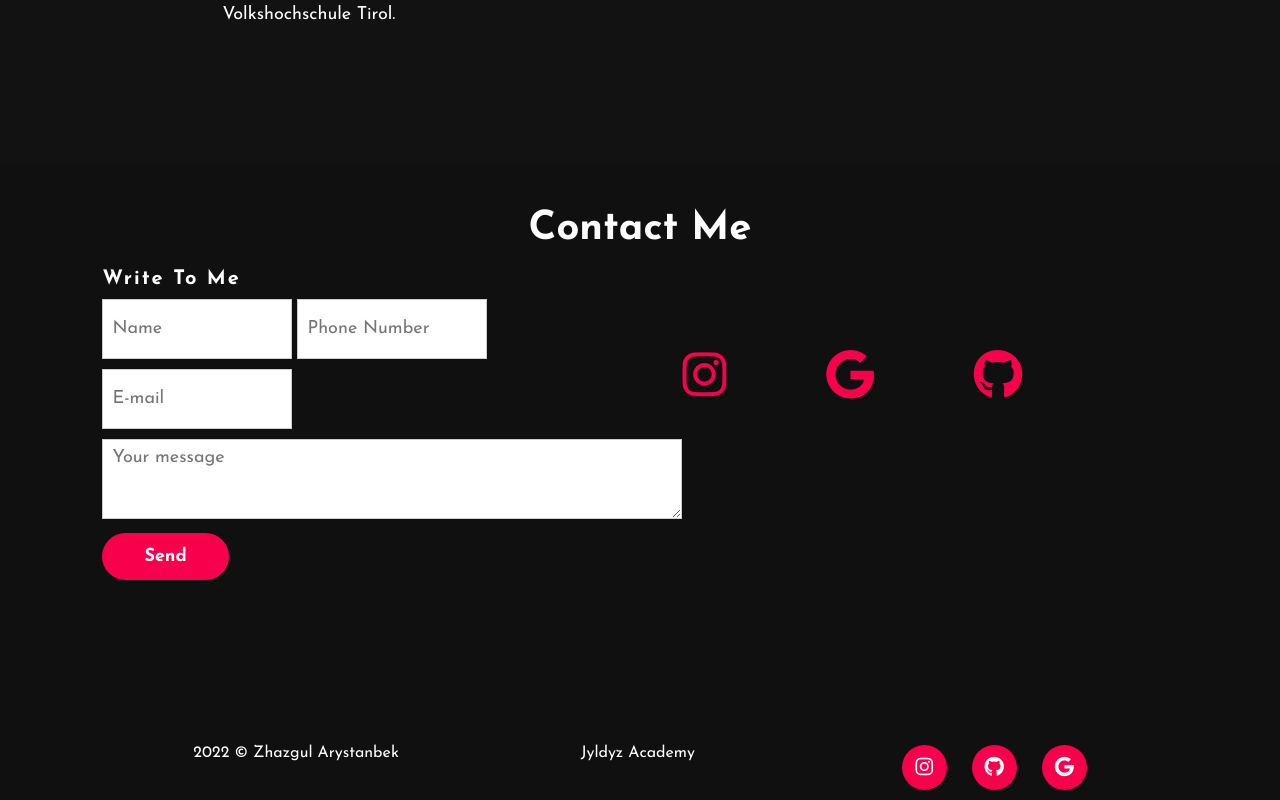
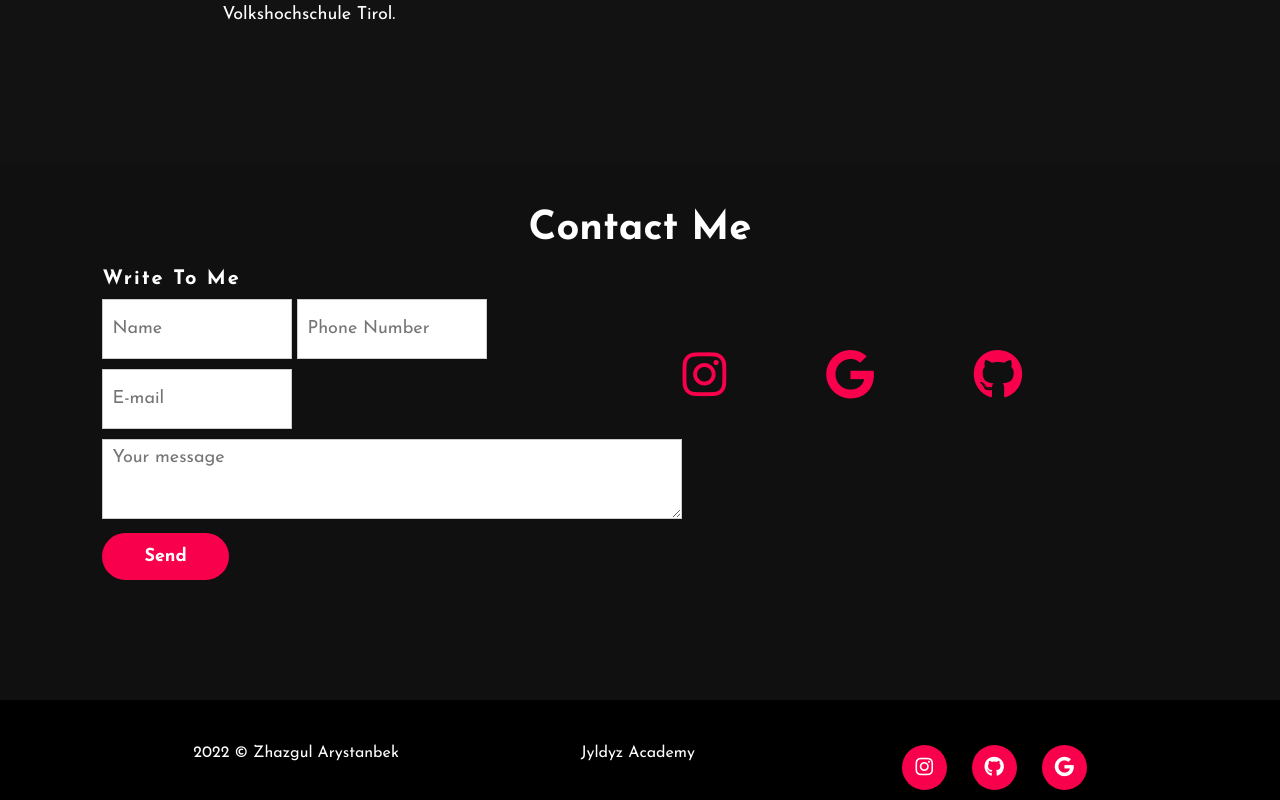
Before and after one commit to zhazgularystanbek/zhazgularystanbek.github.io, a plain HTML site: page index.html in a window 1280 px wide. Shown: the part 3735-4535 px from the top of the page. Drawn offline with Linux system fonts and the light colour scheme.

Commit message:
Add footer

```diff
--- a/css/style.css
+++ b/css/style.css
@@ -493,7 +493,7 @@ footer {
     padding-top: 45px;
     padding-left: 8%;
     padding-right: 8%;
-    background-color: #101010;
+    background-color: #000000;
     padding-bottom: 10px;
 
 }
```
